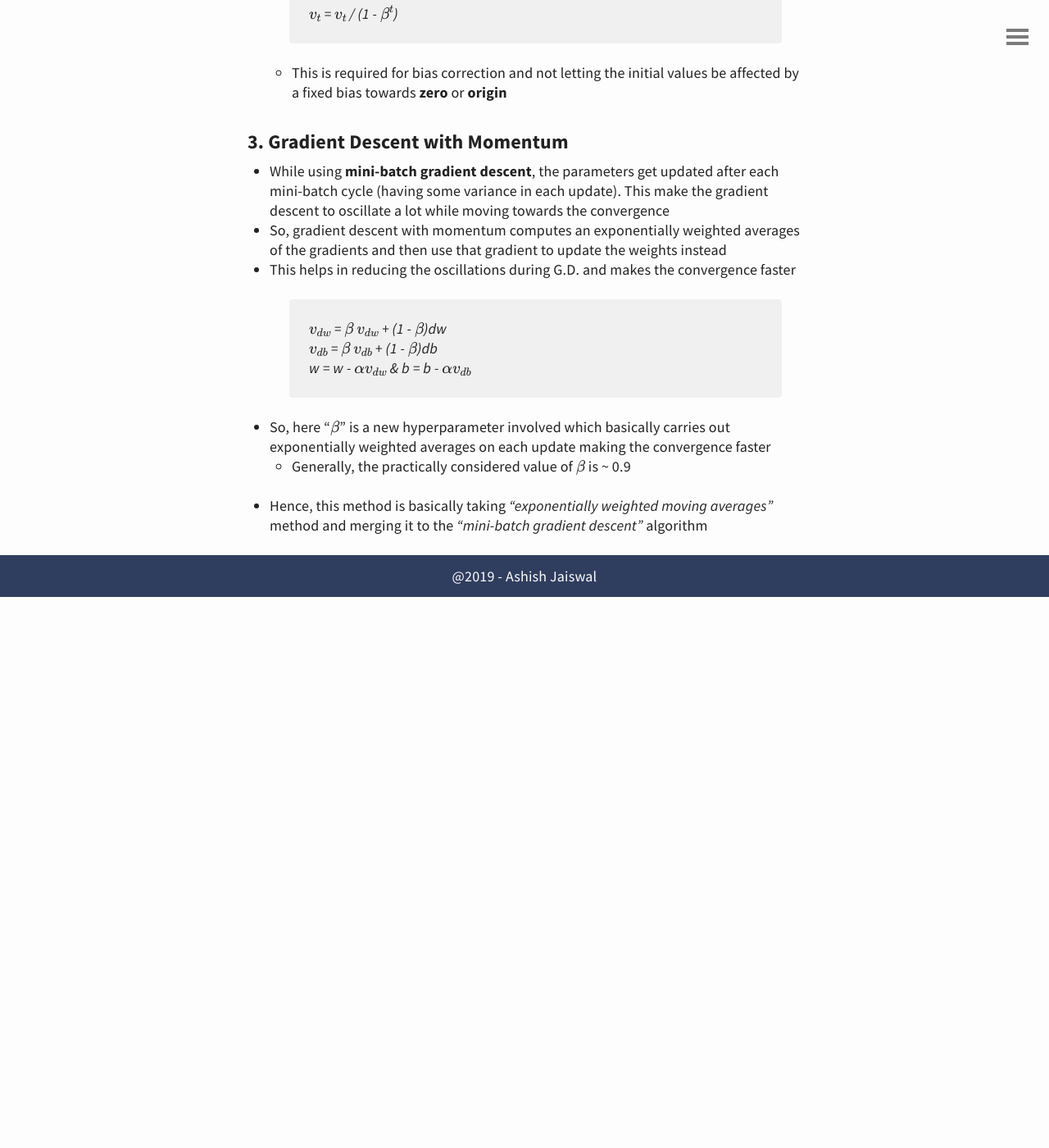
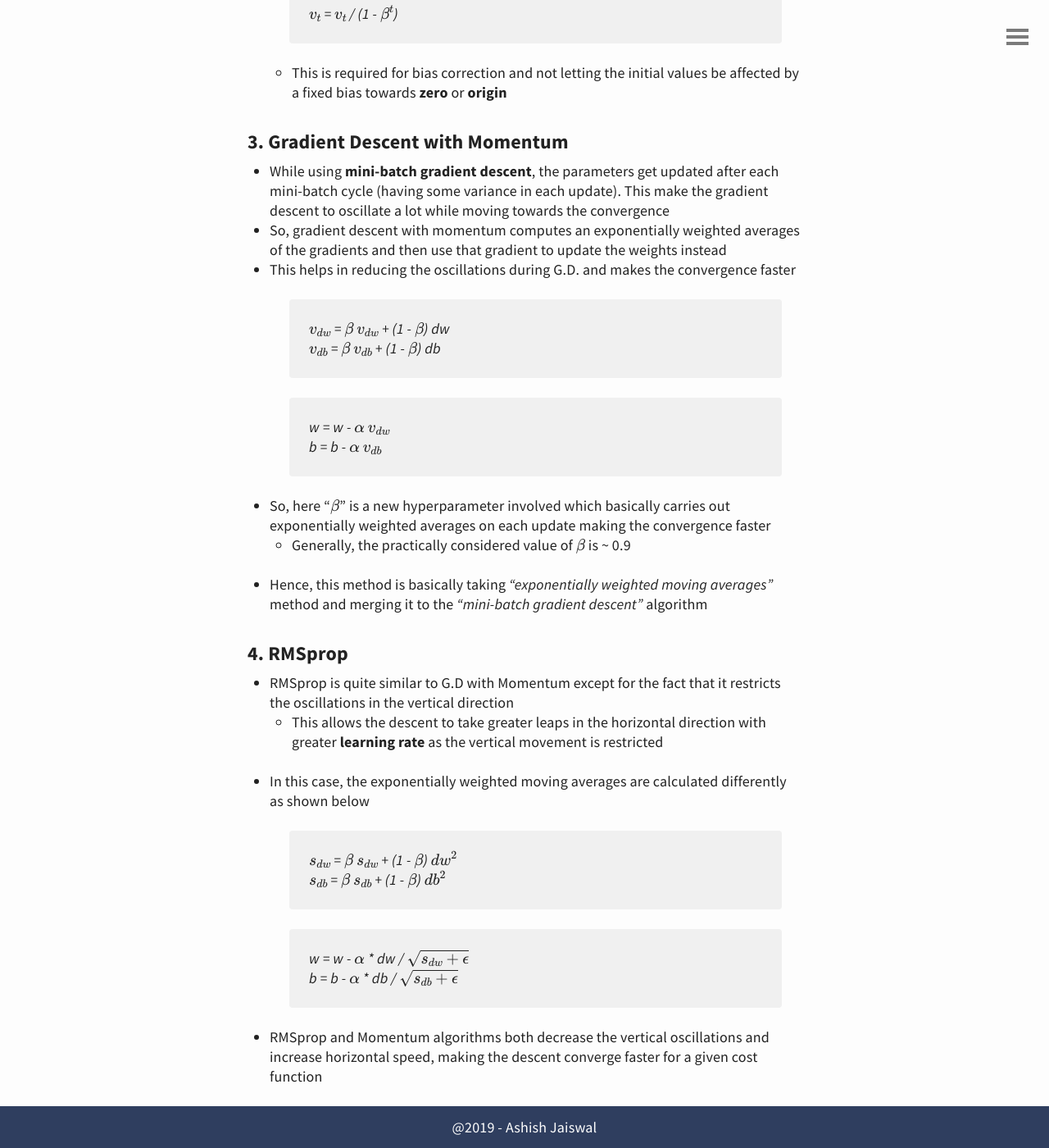
Before and after one commit to asheeshcric/blog, a Jekyll site: the page built from _posts/2019-07-16-optimization-algorithms-in-deep-learning.md, in a window 1280 px wide and 1400 px high, scrolled down 2443 px. Shown: the whole window at 82% size. Built offline with Jekyll 4.4.1, drawn with Linux system fonts in a browser that asks for light colours; formulas are drawn with MathJax 3; comment, search, counter and statistics services are not loaded; before the commit the page ends 3171 px from its top, so only the background shows below that.

Commit message:
Add RMSprop optimizer which restricts vertical oscillations

```diff
--- a/_posts/2019-07-16-optimization-algorithms-in-deep-learning.md
+++ b/_posts/2019-07-16-optimization-algorithms-in-deep-learning.md
@@ -59,11 +59,28 @@ in each update). This make the gradient descent to oscillate a lot while moving
 - So, gradient descent with momentum computes an exponentially weighted averages of the gradients and then use that gradient
 to update the weights instead
 - This helps in reducing the oscillations during G.D. and makes the convergence faster
-    > $$v_{dw}$$ = $$\beta$$ $$v_{dw}$$ + (1 - $$\beta$$)dw
-    > $$v_{db}$$ = $$\beta$$ $$v_{db}$$ + (1 - $$\beta$$)db
-    > w = w - $$\alpha$$$$v_{dw}$$  &  b = b - $$\alpha$$$$v_{db}$$
+    > $$v_{dw}$$ = $$\beta$$ $$v_{dw}$$ + (1 - $$\beta$$) dw
+    > $$v_{db}$$ = $$\beta$$ $$v_{db}$$ + (1 - $$\beta$$) db
+
+    > w = w - $$\alpha$$ $$v_{dw}$$
+    > b = b - $$\alpha$$ $$v_{db}$$
 
 - So, here "$$\beta$$" is a new hyperparameter involved which basically carries out exponentially weighted averages on each update making the convergence faster
     - Generally, the practically considered value of $$\beta$$ is ~ 0.9
 - Hence, this method is basically taking *"exponentially weighted moving averages"* method and merging
 it to the *"mini-batch gradient descent"* algorithm
+
+
+### 4. RMSprop
+
+- RMSprop is quite similar to G.D with Momentum except for the fact that it restricts the oscillations in the vertical direction
+    - This allows the descent to take greater leaps in the horizontal direction with greater **learning rate** as the vertical movement is restricted
+
+- In this case, the exponentially weighted moving averages are calculated differently as shown below
+    > $$s_{dw}$$ = $$\beta$$ $$s_{dw}$$ + (1 - $$\beta$$) $$dw^{2}$$
+    > $$s_{db}$$ = $$\beta$$ $$s_{db}$$ + (1 - $$\beta$$) $$db^{2}$$
+
+    > w = w - $$\alpha$$ * dw / $$\sqrt{s_{dw} + \epsilon}$$
+    > b = b - $$\alpha$$ * db / $$\sqrt{s_{db} + \epsilon}$$
+
+- RMSprop and Momentum algorithms both decrease the vertical oscillations and increase horizontal speed, making the descent converge faster for a given cost function
```
